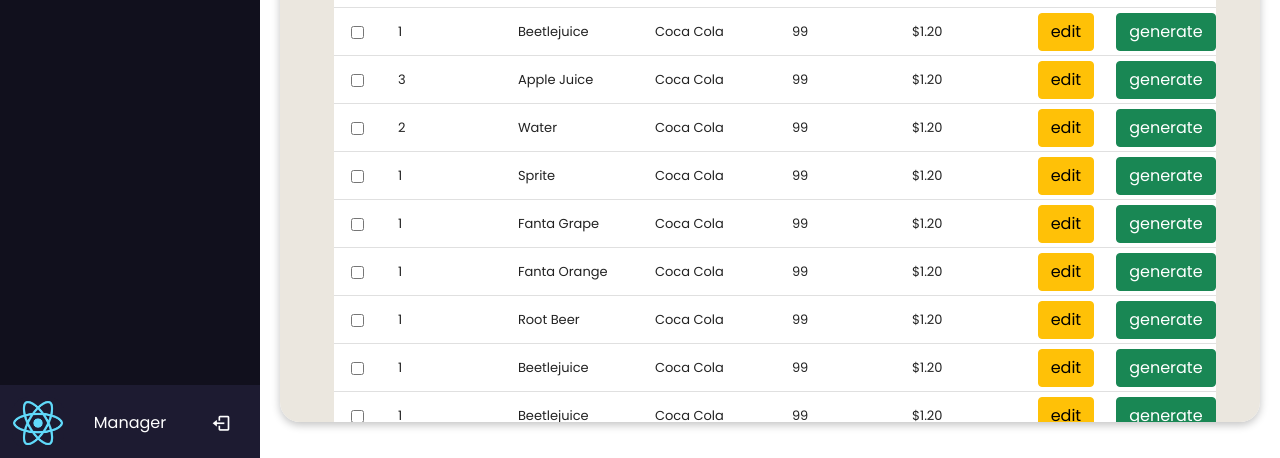
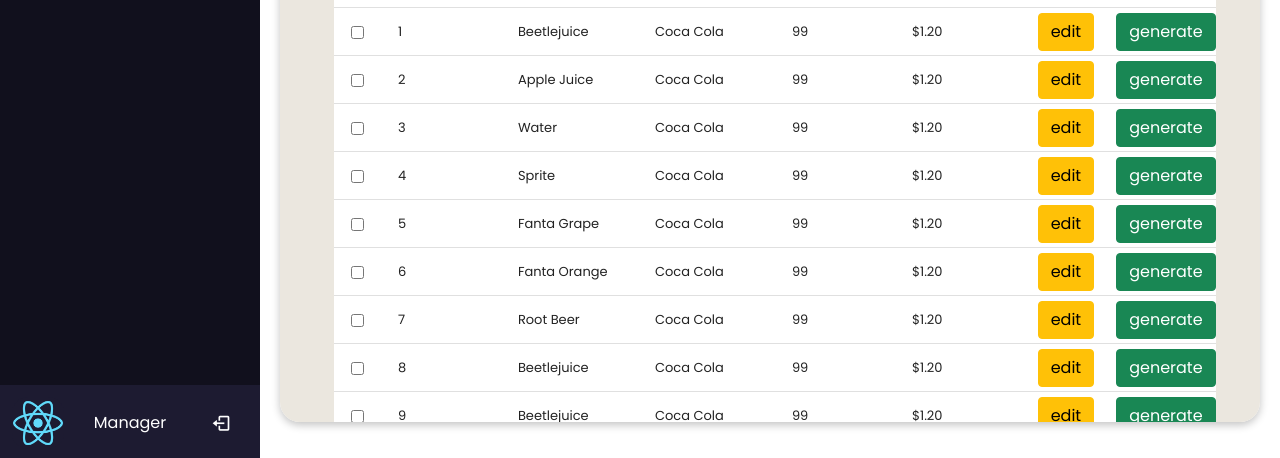
Before and after one commit to kendricktty/simplylogs, a React (Create React App) app in the folder inventoryapp-frontend/: page /inventory in a window 1280 px wide. Shown: the part 339-797 px from the top of the page. Built offline with nearby package versions, Linux system fonts and the light colour scheme.

Commit message:
Added edit functionality just for the ProductName moved data into data.json

```diff
--- a/inventoryapp-frontend/src/components/InventoryTable.js
+++ b/inventoryapp-frontend/src/components/InventoryTable.js
@@ -1,7 +1,7 @@
 import React from 'react'
 import DataTable from 'react-data-table-component';
 import CustomMaterialPagination from '../materialui/CustomMaterialPagination';
-import InventoryUtilityBar from './InventoryUtilityBar';
+import data from '../data/data.json'
 
 /*
 https://react-data-table-component.netlify.app/?path=/docs/api-columns--page -- link to
@@ -10,119 +10,130 @@
 // A super simple expandable component.
 const ExpandedComponent = ({ data }) => <pre>{JSON.stringify(data, null, 2)}</pre>;
 
-//
-
 
 //test data ultimate we will have to pull data from backend to add to this
 
-const data = [
-    {
-        productId: 1,
-        productName: 'Beetlejuice',
-        supplier: 'Coca Cola',
-        quatity: 99,
-        price: "$1.20"
-    },
-    {
-        productId: 3,
-        productName: 'Apple Juice',
-        supplier: 'Coca Cola',
-        quatity: 99,
-        price: "$1.20"
-    },
-    {
-        productId: 2,
-        productName: 'Water',
-        supplier: 'Coca Cola',
-        quatity: 99,
-        price: "$1.20"
-    },
-    {
-        productId: 1,
-        productName: 'Sprite',
-        supplier: 'Coca Cola',
-        quatity: 99,
-        price: "$1.20"
-    },
-    {
-        productId: 1,
-        productName: 'Fanta Grape',
-        supplier: 'Coca Cola',
-        quatity: 99,
-        price: "$1.20"
-    },
-    {
-        productId: 1,
-        productName: 'Fanta Orange',
-        supplier: 'Coca Cola',
-        quatity: 99,
-        price: "$1.20"
-    },
-    {
-        productId: 1,
-        productName: 'Root Beer',
-        supplier: 'Coca Cola',
-        quatity: 99,
-        price: "$1.20"
-    },
-    {
-        productId: 1,
-        productName: 'Beetlejuice',
-        supplier: 'Coca Cola',
-        quatity: 99,
-        price: "$1.20"
-    },
-    {
-        productId: 1,
-        productName: 'Beetlejuice',
-        supplier: 'Coca Cola',
-        quatity: 99,
-        price: "$1.20"
-    },
-    {
-        productId: 1,
-        productName: 'Beetlejuice',
-        supplier: 'Coca Cola',
-        quatity: 99,
-        price: "$1.20"
-    },
-    {
-        productId: 1,
-        productName: 'Beetlejuice',
-        supplier: 'Coca Cola',
-        quatity: 99,
-        price: "$1.20"
-    },
-    {
-        productId: 1,
-        productName: 'Beetlejuice',
-        supplier: 'Coca Cola',
-        quatity: 99,
-        price: "$1.20"
-    },
-    {
-        productId: 1,
-        productName: 'Beetlejuice',
-        supplier: 'Coca Cola',
-        quatity: 99,
-        price: "$1.20"
-    },
-    {
-        productId: 1,
-        productName: 'Beetlejuice',
-        supplier: 'Coca Cola',
-        quatity: 99,
-        price: "$1.20"
-    }
+// !! moved in data.json !! //
+// const data =
+// {inventory: [
+//     {
+//         productId: 1,
+//         productName: 'Beetlejuice',
+//         supplier: 'Coca Cola',
+//         quatity: 99,
+//         price: "$1.20"
+//     },
+//     {
+//         productId: 2,
+//         productName: 'Apple Juice',
+//         supplier: 'Coca Cola',
+//         quatity: 99,
+//         price: "$1.20"
+//     },
+//     {
+//         productId: 3,
+//         productName: 'Water',
+//         supplier: 'Coca Cola',
+//         quatity: 99,
+//         price: "$1.20"
+//     },
+//     {
+//         productId: 4,
+//         productName: 'Sprite',
+//         supplier: 'Coca Cola',
+//         quatity: 99,
+//         price: "$1.20"
+//     },
+//     {
+//         productId: 5,
+//         productName: 'Fanta Grape',
+//         supplier: 'Coca Cola',
+//         quatity: 99,
+//         price: "$1.20"
+//     },
+//     {
+//         productId: 6,
+//         productName: 'Fanta Orange',
+//         supplier: 'Coca Cola',
+//         quatity: 99,
+//         price: "$1.20"
+//     },
+//     {
+//         productId: 7,
+//         productName: 'Root Beer',
+//         supplier: 'Coca Cola',
+//         quatity: 99,
+//         price: "$1.20"
+//     },
+//     {
+//         productId: 8,
+//         productName: 'Beetlejuice',
+//         supplier: 'Coca Cola',
+//         quatity: 99,
+//         price: "$1.20"
+//     },
+//     {
+//         productId: 9,
+//         productName: 'Beetlejuice',
+//         supplier: 'Coca Cola',
+//         quatity: 99,
+//         price: "$1.20"
+//     },
+//     {
+//         productId: 10,
+//         productName: 'Beetlejuice',
+//         supplier: 'Coca Cola',
+//         quatity: 99,
+//         price: "$1.20"
+//     },
+//     {
+//         productId: 11,
+//         productName: 'Beetlejuice',
+//         supplier: 'Coca Cola',
+//         quatity: 99,
+//         price: "$1.20"
+//     },
+//     {
+//         productId: 12,
+//         productName: 'Beetlejuice',
+//         supplier: 'Coca Cola',
+//         quatity: 99,
+//         price: "$1.20"
+//     },
+//     {
+//         productId: 13,
+//         productName: 'Beetlejuice',
+//         supplier: 'Coca Cola',
+//         quatity: 99,
+//         price: "$1.20"
+//     },
+//     {
+//         productId: 14,
+//         productName: 'Beetlejuice',
+//         supplier: 'Coca Cola',
+//         quatity: 99,
+//         price: "$1.20"
+//     }
+// ]}
 
-]
 
-const handleButtonClick = (data) => {
-    alert(JSON.stringify(data))
-    console.log(data);
-};
 
 export default function InventoryTable() {
+
+    const [dynamicData, setDynamicData] = React.useState(data)
+
+
+    //testing editing of data only can edit name for now//
+    const handleButtonClick = (data) => {
+        const newName = prompt("Enter new name: ")
+        const id = data.productId
+        setDynamicData(prevState => ({
+            inventory: prevState.inventory.map(
+                el => el.productId === id ? {...el, productName: newName} : el
+            )
+        }))
+
+    };
 
     const columns = [
         {
@@ -146,7 +157,7 @@
         },
         {
             name: 'Quantity',
-            selector: row => row.quatity,
+            selector: row => row.quantity,
             sortable: true,
             sortField: 'title',
             maxWidth: "120px"
@@ -176,7 +187,7 @@
         <DataTable
             className="dataTable"
             columns={columns}
-            data={data}
+            data={dynamicData.inventory}
             fixedHeader={true}
             selectableRows
             // actions={
--- /dev/null
+++ b/inventoryapp-frontend/src/data/data.json
@@ -0,0 +1,101 @@
+{
+    "inventory": [
+        {
+            "productId": 1,
+            "productName": "Beetlejuice",
+            "supplier": "Coca Cola",
+            "quantity": 99,
+            "price": "$1.20"
+        },
+        {
+            "productId": 2,
+            "productName": "Apple Juice",
+            "supplier": "Coca Cola",
+            "quantity": 99,
+            "price": "$1.20"
+        },
+        {
+            "productId": 3,
+            "productName": "Water",
+            "supplier": "Coca Cola",
+            "quantity": 99,
+            "price": "$1.20"
+        },
+        {
+            "productId": 4,
+            "productName": "Sprite",
+            "supplier": "Coca Cola",
+            "quantity": 99,
+            "price": "$1.20"
+        },
+        {
+            "productId": 5,
+            "productName": "Fanta Grape",
+            "supplier": "Coca Cola",
+            "quantity": 99,
+            "price": "$1.20"
+        },
+        {
+            "productId": 6,
+            "productName": "Fanta Orange",
+            "supplier": "Coca Cola",
+            "quantity": 99,
+            "price": "$1.20"
+        },
+        {
+            "productId": 7,
+            "productName": "Root Beer",
+            "supplier": "Coca Cola",
+            "quantity": 99,
+            "price": "$1.20"
+        },
+        {
+            "productId": 8,
+            "productName": "Beetlejuice",
+            "supplier": "Coca Cola",
+            "quantity": 99,
+            "price": "$1.20"
+        },
+        {
+            "productId": 9,
+            "productName": "Beetlejuice",
+            "supplier": "Coca Cola",
+            "quantity": 99,
+            "price": "$1.20"
+        },
+        {
+            "productId": 10,
+            "productName": "Beetlejuice",
+            "supplier": "Coca Cola",
+            "quantity": 99,
+            "price": "$1.20"
+        },
+        {
+            "productId": 11,
+            "productName": "Beetlejuice",
+            "supplier": "Coca Cola",
+            "quantity": 99,
+            "price": "$1.20"
+        },
+        {
+            "productId": 12,
+            "productName": "Beetlejuice",
+            "supplier": "Coca Cola",
+            "quantity": 99,
+            "price": "$1.20"
+        },
+        {
+            "productId": 13,
+            "productName": "Beetlejuice",
+            "supplier": "Coca Cola",
+            "quantity": 99,
+            "price": "$1.20"
+        },
+        {
+            "productId": 14,
+            "productName": "Beetlejuice",
+            "supplier": "Coca Cola",
+            "quantity": 99,
+            "price": "$1.20"
+        }
+]}
```
